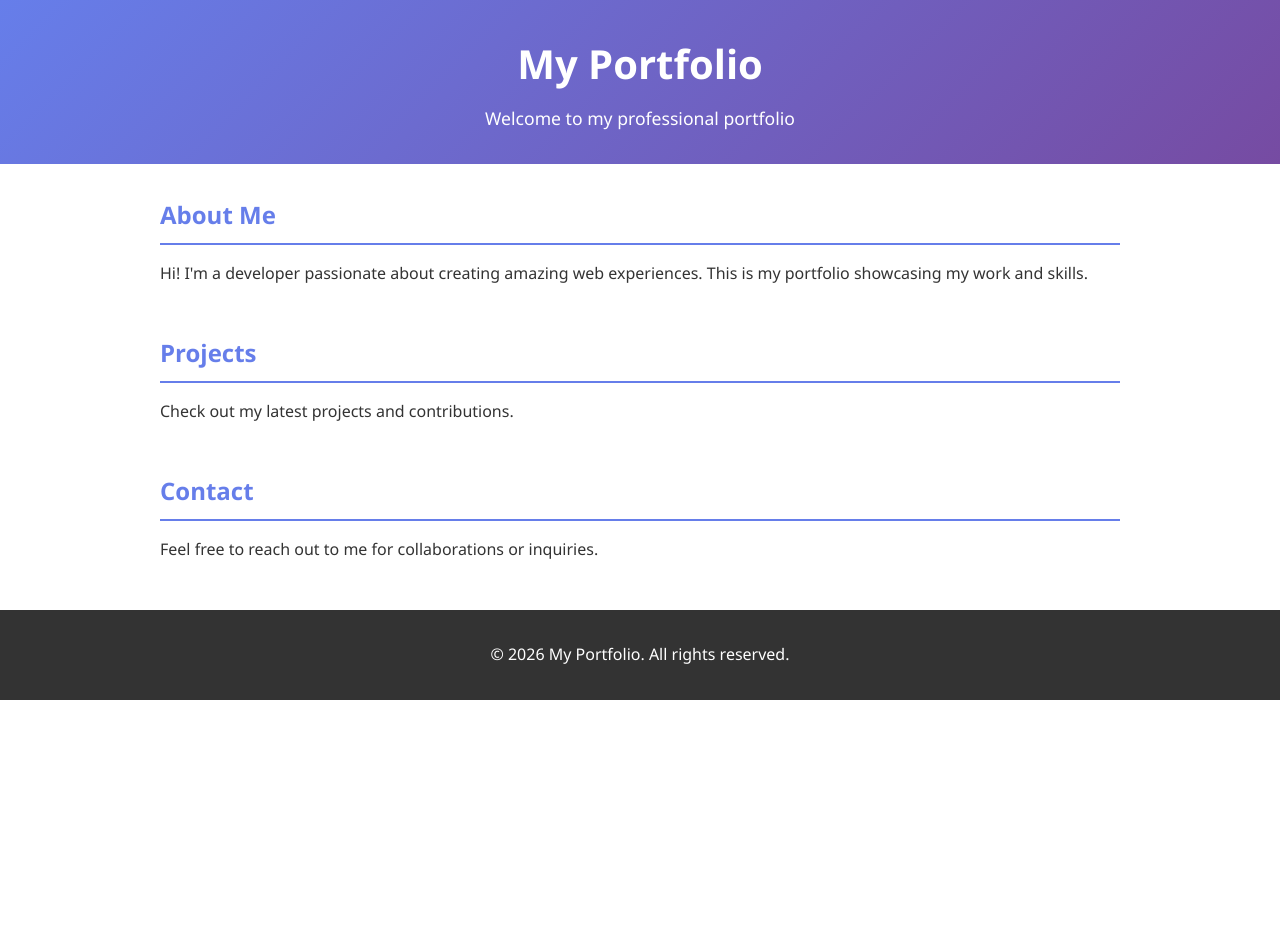
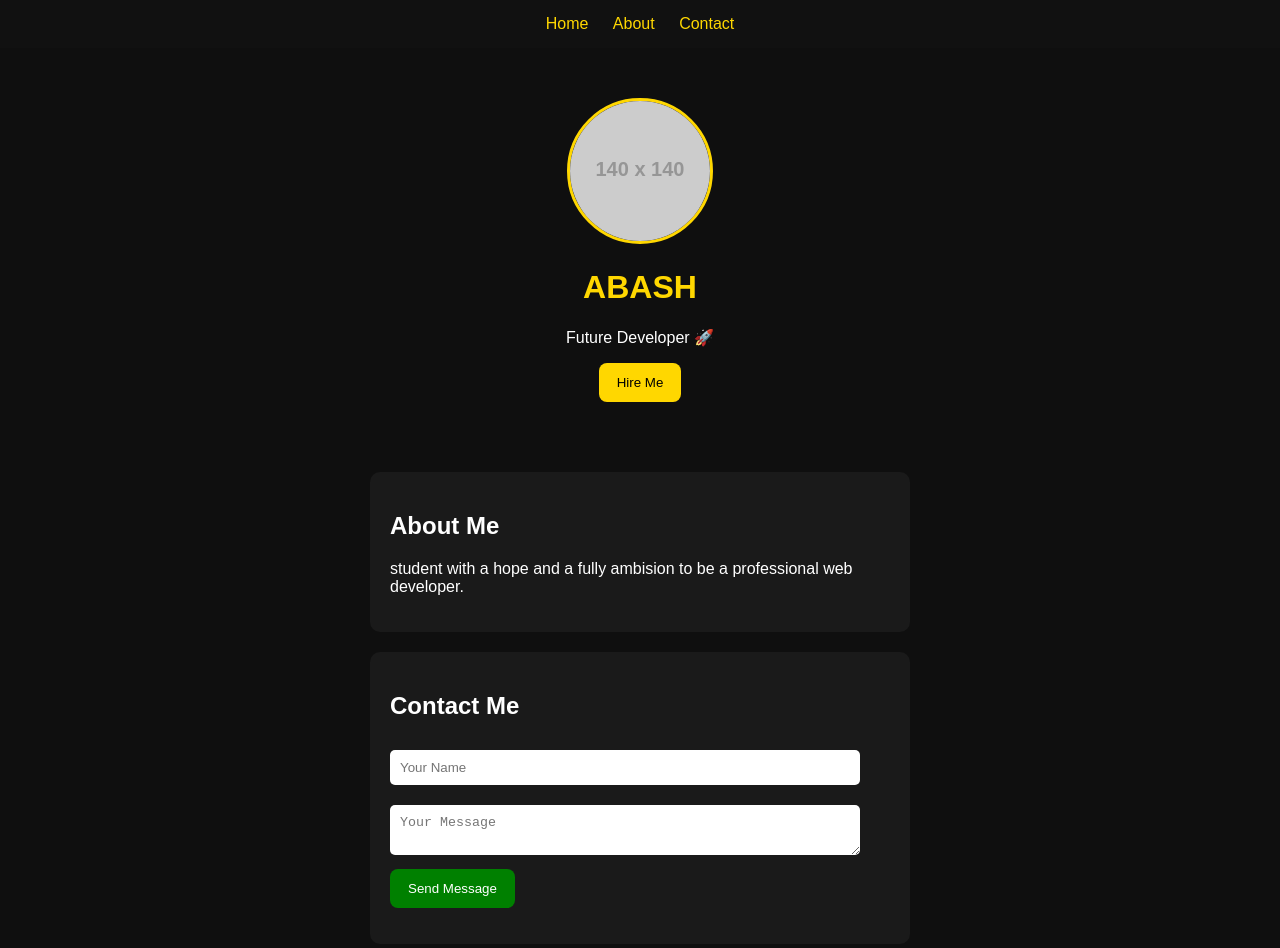
Before and after one commit to ABASH-DEV/abash-portfolio, a plain HTML site: page index.html in a window 1280 px wide. Before the commit the page ends 800 px from the top, so only its background shows below. Drawn offline with Linux system fonts and the light colour scheme; placeholder pictures from the web are drawn by us.

Commit message:
Update index.html with ABASH portfolio design

```diff
--- a/index.html
+++ b/index.html
@@ -1,89 +1,146 @@
 <!DOCTYPE html>
-<html lang="en">
+<html>
+
 <head>
-    <meta charset="UTF-8">
+<title>ABASH Portfolio</title>
+
 <meta name="viewport" content="width=device-width, initial-scale=1.0">
-    <title>My Portfolio</title>
+
 <style>
-        * {
-            margin: 0;
-            padding: 0;
-            box-sizing: border-box;
+
+body{
+    margin:0;
+    font-family:Arial;
+    background:#0f0f0f;
+    color:white;
 }
 
-        body {
-            font-family: 'Segoe UI', Tahoma, Geneva, Verdana, sans-serif;
-            line-height: 1.6;
-            color: #333;
+/* NAVBAR */
+.navbar{
+    background:#111;
+    padding:15px;
+    text-align:center;
 }
 
-        header {
-            background: linear-gradient(135deg, #667eea 0%, #764ba2 100%);
-            color: white;
-            padding: 2rem 0;
-            text-align: center;
+.navbar a{
+    color:gold;
+    margin:10px;
+    text-decoration:none;
 }
 
-        header h1 {
-            font-size: 2.5rem;
-            margin-bottom: 0.5rem;
+/* HERO */
+.hero{
+    text-align:center;
+    padding:50px 20px;
 }
 
-        header p {
-            font-size: 1.1rem;
+.hero img{
+    width:140px;
+    height:140px;
+    border-radius:50%;
+    border:3px solid gold;
 }
 
-        main {
-            max-width: 1000px;
-            margin: 2rem auto;
-            padding: 0 20px;
+h1{
+    color:gold;
 }
 
-        section {
-            margin-bottom: 3rem;
+/* BUTTON */
+button{
+    background:gold;
+    border:none;
+    padding:12px 18px;
+    border-radius:8px;
+    cursor:pointer;
 }
 
-        section h2 {
-            color: #667eea;
-            margin-bottom: 1rem;
-            border-bottom: 2px solid #667eea;
-            padding-bottom: 0.5rem;
+button:hover{
+    background:white;
 }
 
-        footer {
-            background: #333;
-            color: white;
-            text-align: center;
-            padding: 2rem 0;
-            margin-top: 3rem;
+/* CARD */
+.card{
+    background:#1a1a1a;
+    margin:20px auto;
+    max-width:500px;
+    padding:20px;
+    border-radius:10px;
 }
+
+/* INPUT */
+input, textarea{
+    width:90%;
+    padding:10px;
+    margin:10px 0;
+    border:none;
+    border-radius:5px;
+}
+
+/* SEND BUTTON */
+.send{
+    background:green;
+    color:white;
+}
+
 </style>
+
 </head>
+
 <body>
-    <header>
-        <h1>My Portfolio</h1>
-        <p>Welcome to my professional portfolio</p>
-    </header>
 
-    <main>
-        <section>
+<div class="navbar">
+    <a href="#">Home</a>
+    <a href="#about">About</a>
+    <a href="#contact">Contact</a>
+</div>
+
+<div class="hero">
+    <img src="https://via.placeholder.com/140">
+
+    <h1>ABASH</h1>
+    <p>Future Developer 🚀</p>
+
+    <button onclick="alert('Na gode da ziyara!')">
+        Hire Me
+    </button>
+</div>
+
+<!-- ABOUT -->
+<div class="card" id="about">
     <h2>About Me</h2>
-            <p>Hi! I'm a developer passionate about creating amazing web experiences. This is my portfolio showcasing my work and skills.</p>
-        </section>
+    <p>student with a hope and a fully ambision to be a professional web developer.</p>
+</div>
 
-        <section>
-            <h2>Projects</h2>
-            <p>Check out my latest projects and contributions.</p>
-        </section>
+<!-- CONTACT FORM -->
+<div class="card" id="contact">
+    <h2>Contact Me</h2>
 
-        <section>
-            <h2>Contact</h2>
-            <p>Feel free to reach out to me for collaborations or inquiries.</p>
-        </section>
-    </main>
+    <input type="text" id="name" placeholder="Your Name">
+    <textarea id="message" placeholder="Your Message"></textarea>
 
-    <footer>
-        <p>&copy; 2026 My Portfolio. All rights reserved.</p>
-    </footer>
+    <button class="send" onclick="sendMessage()">
+        Send Message
+    </button>
+
+    <p id="status"></p>
+</div>
+
+<script>
+
+function sendMessage(){
+    let name = document.getElementById("name").value;
+    let msg = document.getElementById("message").value;
+
+    if(name == "" || msg == ""){
+        document.getElementById("status").innerHTML = "❌ Fill all fields";
+    } else {
+        document.getElementById("status").innerHTML =
+        "✅ Thank you " + name + ", message sent!";
+    }
+}
+
+</script>
+
 </body>
+
 </html>
```
Lines whose indentation alone changed are shown as unchanged.
